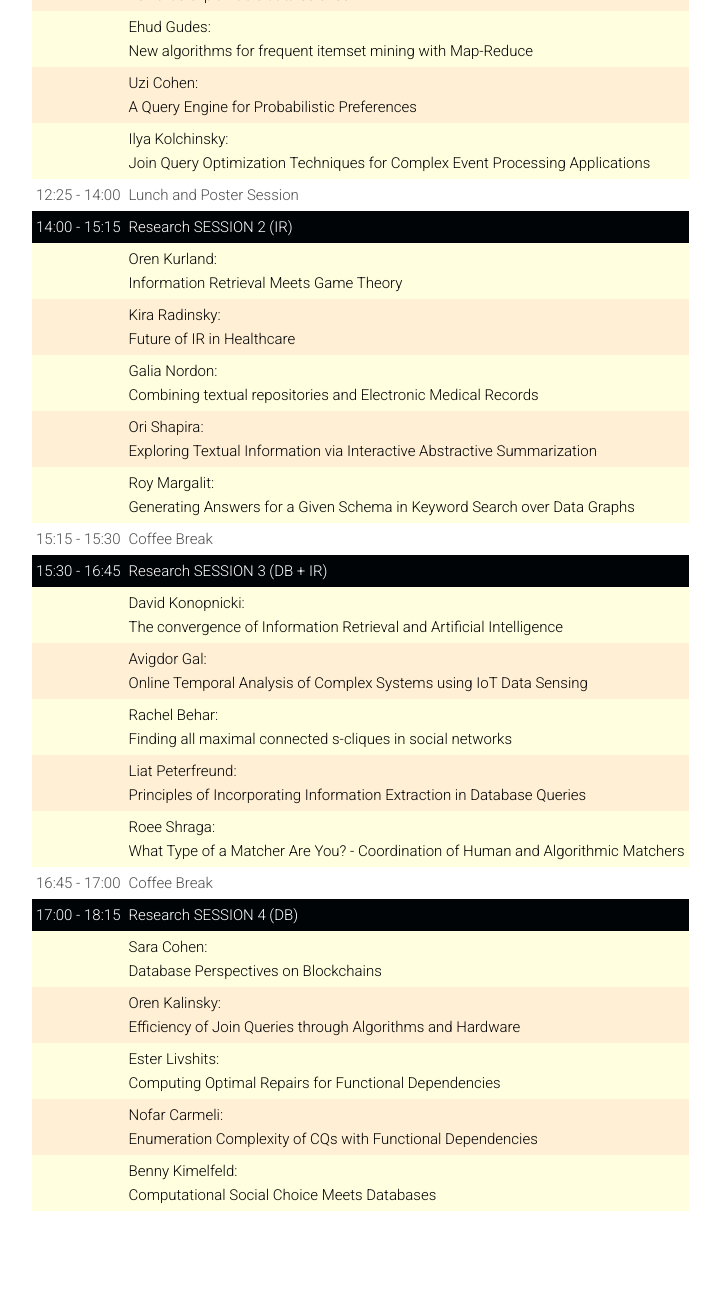
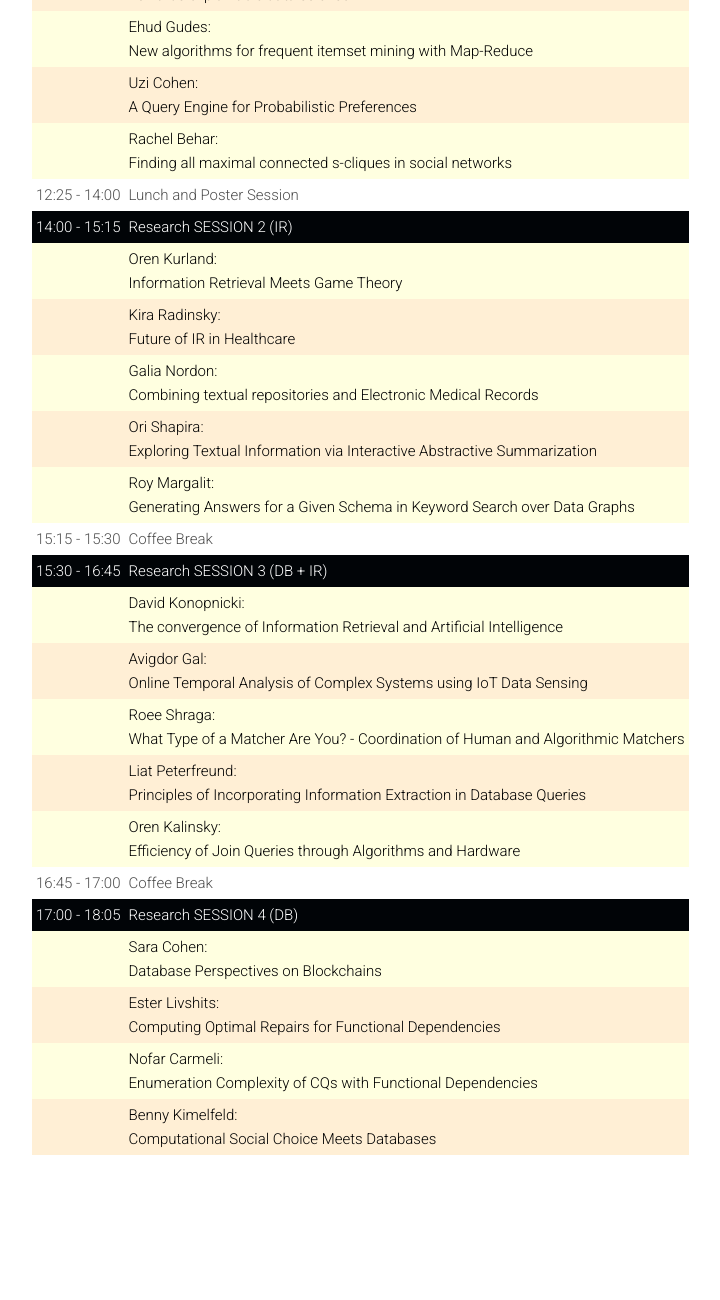
Before and after one commit to israeldbday/israeldbday.github.io, a website: page index.html in a window 1280 px wide. Shown: the part 2840-4140 px from the top of the page, without its empty margins (38-758 px from the left). Drawn offline with Linux system fonts and the light colour scheme; files whose address does not match are found by name.

Commit message:
Removed Ilya and moved up Rachel and Oren

```diff
--- a/index.html
+++ b/index.html
@@ -330,8 +330,8 @@
  New algorithms for frequent itemset mining with Map-Reduce</td></tr>
  <tr class="d3"><td>&nbsp;</td><td>Uzi Cohen:<br/>
  A Query Engine for Probabilistic Preferences</td></tr>
- <tr class="d2"><td>&nbsp;</td><td>Ilya Kolchinsky:<br/>
- Join Query Optimization Techniques for Complex Event Processing Applications</td></tr>
+ <tr class="d2"><td>&nbsp;</td><td>Rachel Behar:<br/>
+ Finding all maximal connected s-cliques in social networks</td></tr>
  <tr><td>12:25 - 14:00</td><td>Lunch and Poster Session</td></tr>
  <tr class="head"><td>14:00 - 15:15</td><td>Research SESSION 2 (IR)</td></tr>
  <tr class="d2"><td>&nbsp;</td><td>Oren Kurland:<br/>Information Retrieval Meets Game Theory</td></tr>
@@ -343,16 +343,16 @@
  <tr class="head"><td>15:30 - 16:45</td><td>Research SESSION 3 (DB + IR)</td></tr>
  <tr class="d2"><td>&nbsp;</td><td>David Konopnicki:<br/>The convergence of Information Retrieval and Artificial Intelligence</td></tr>
   <tr class="d3"><td>&nbsp;</td><td>Avigdor Gal:<br/>Online Temporal Analysis of Complex Systems using IoT Data Sensing</td></tr>
- <tr class="d2"><td>&nbsp;</td><td>Rachel Behar:<br/>Finding all maximal connected s-cliques in social networks</td></tr>
+ <tr class="d2"><td>&nbsp;</td><td>Roee Shraga:<br/>What Type of a Matcher Are You? - Coordination of Human and Algorithmic Matchers</td></tr>
  <tr class="d3"><td>&nbsp;</td><td>Liat Peterfreund:<br/>Principles of Incorporating Information Extraction in Database Queries</td></tr>
- <tr class="d2"><td>&nbsp;</td><td>Roee Shraga:<br/>What Type of a Matcher Are You? - Coordination of Human and Algorithmic Matchers</td></tr>
+
+ <tr class="d2"><td>&nbsp;</td><td>Oren Kalinsky:<br/>Efficiency of Join Queries through Algorithms and Hardware</td></tr>
  <tr><td>16:45 - 17:00</td><td>Coffee Break</td></tr>
- <tr class="head"><td>17:00 - 18:15</td><td>Research SESSION 4 (DB)</td></tr>
+ <tr class="head"><td>17:00 - 18:05</td><td>Research SESSION 4 (DB)</td></tr>
  <tr class="d2"><td>&nbsp;</td><td>Sara Cohen:<br/>Database Perspectives on Blockchains</td></tr>
- <tr class="d3"><td>&nbsp;</td><td>Oren Kalinsky:<br/>Efficiency of Join Queries through Algorithms and Hardware</td></tr>
- <tr class="d2"><td>&nbsp;</td><td>Ester Livshits:<br/>Computing Optimal Repairs for Functional Dependencies</td></tr>
- <tr class="d3"><td>&nbsp;</td><td>Nofar Carmeli:<br/>Enumeration Complexity of CQs with Functional Dependencies</td></tr>
- <tr class="d2"><td>&nbsp;</td><td>Benny Kimelfeld:<br/>Computational Social Choice Meets Databases</td></tr>
+ <tr class="d3"><td>&nbsp;</td><td>Ester Livshits:<br/>Computing Optimal Repairs for Functional Dependencies</td></tr>
+ <tr class="d2"><td>&nbsp;</td><td>Nofar Carmeli:<br/>Enumeration Complexity of CQs with Functional Dependencies</td></tr>
+ <tr class="d3"><td>&nbsp;</td><td>Benny Kimelfeld:<br/>Computational Social Choice Meets Databases</td></tr>
 </tbody></table>
     </section>
 
```
